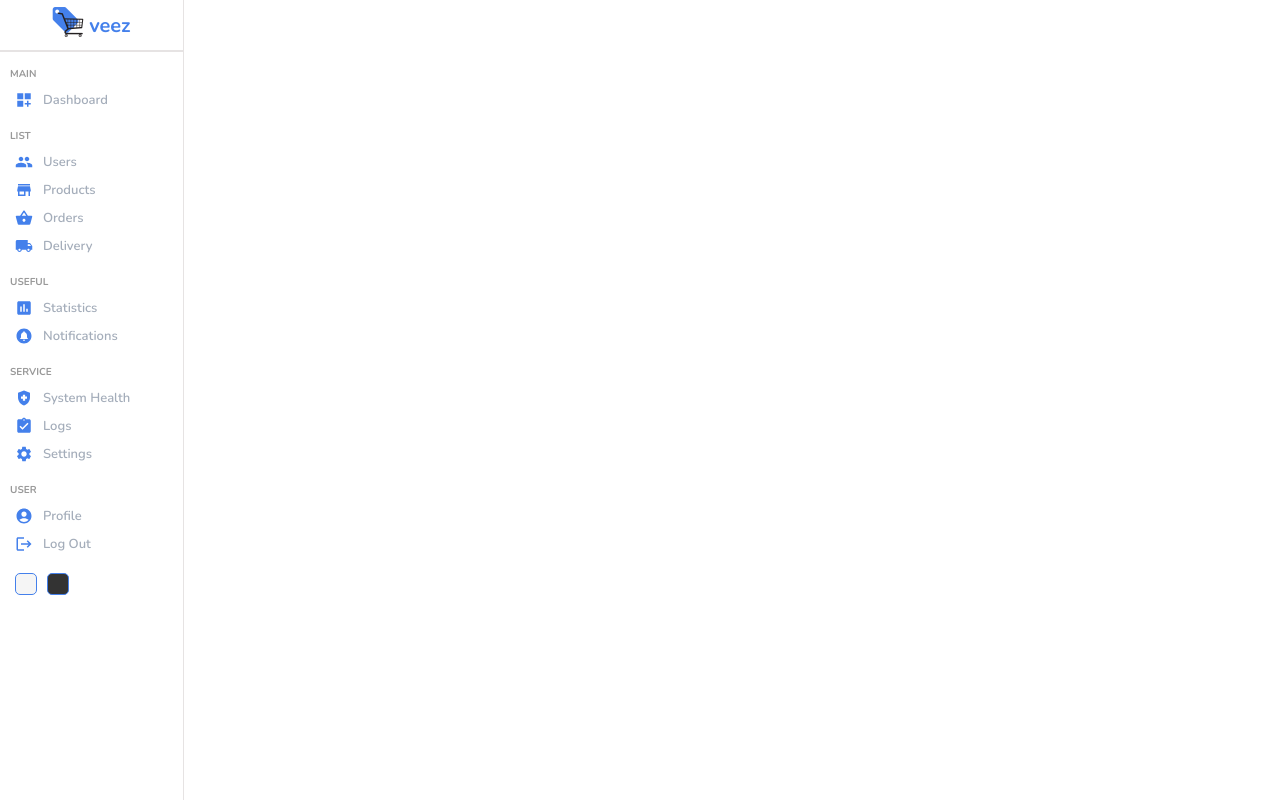
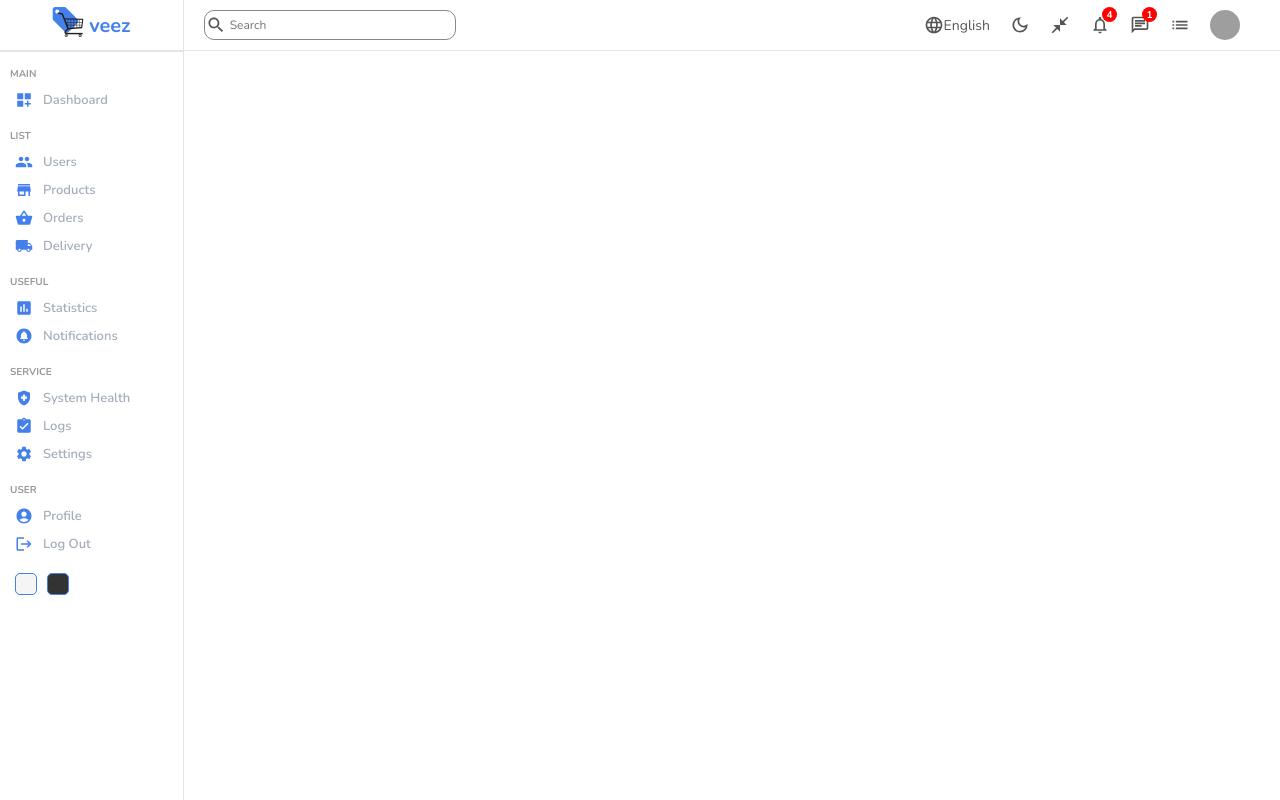
Before and after one commit to blairesc/Dashboard, a React (Create React App) app: page / in a window 1280 px wide. Built offline with nearby package versions, Linux system fonts and the light colour scheme; grey boxes are pictures that could not be loaded.

Commit message:
create top navigation bar menu

```diff
--- /dev/null
+++ b/src/components/navbar/NavBar.jsx
@@ -0,0 +1,54 @@
+import "./navbar.scss";
+import SearchIcon from '@mui/icons-material/Search';
+import LanguageOutlinedIcon from '@mui/icons-material/LanguageOutlined';
+import NotificationsOutlinedIcon from '@mui/icons-material/NotificationsOutlined';
+import CloseFullscreenOutlinedIcon from '@mui/icons-material/CloseFullscreenOutlined';
+import ChatOutlinedIcon from '@mui/icons-material/ChatOutlined';
+import ListOutlinedIcon from '@mui/icons-material/ListOutlined';
+import DarkModeOutlinedIcon from '@mui/icons-material/DarkModeOutlined';
+
+const NavBar = () => {
+  return (
+    <div className="navbar">
+        <div className="wrapper">
+            <div className="search">
+                <SearchIcon className="searchIcon"/>
+                <input type="text" placeholder="Search" />
+            </div>
+
+            <div className="items">
+                <div className="item">
+                    <LanguageOutlinedIcon className="icon"/>
+                    English
+                </div>
+                <div className="item">
+                    <DarkModeOutlinedIcon className="icon"/>
+                </div>
+                <div className="item">
+                    <CloseFullscreenOutlinedIcon className="icon"/>
+                </div>
+                <div className="item">
+                    <NotificationsOutlinedIcon className="icon"/>
+                    <div className="counter">4</div>
+                </div>
+                <div className="item">
+                    <ChatOutlinedIcon className="icon"/>
+                    <div className="counter">1</div>
+                </div>
+                <div className="item">
+                    <ListOutlinedIcon className="icon"/>
+                </div>
+                <div className="item">
+                    <img
+                    src="https://images.pexels.com/photos/2777898/pexels-photo-2777898.jpeg?auto=compress&cs=tinysrgb&w=1260&h=750&dpr=2"
+                    alt=""
+                    className="profilePhoto"
+                    />
+                </div>
+            </div>
+        </div>
+    </div>
+  )
+}
+
+export default NavBar
--- /dev/null
+++ b/src/components/navbar/navbar.scss
@@ -0,0 +1,80 @@
+.navbar {
+    height: 50px;
+    border-bottom: 0.5px solid rgb(231, 228, 228);
+    display: flex;
+    align-items: center;
+    font-size: 14px;
+    color: #555;
+
+    .wrapper {
+        width: 100%;
+        padding: 20px;
+        display: flex;
+        align-items: center;
+        justify-content: space-between;
+
+        .search {
+            display: flex;
+            align-items: center;
+            position: relative;
+
+            .searchIcon {
+                position: absolute;
+                font-size: 20px;
+                margin-left: 2px;
+            }
+
+            input {
+                padding: 5px 50px 5px 25px;
+                width: 100%;
+                border-radius: 10px;
+                outline: none;
+                border: 0.5px solid #888;
+                background: transparent;
+
+                &::placeholder {
+                    font-size: 12px;
+                }
+            }
+        }
+        .items {
+            display: flex;
+            align-items: center;
+
+            .item {
+                display: flex;
+                align-items: center;
+                margin-right: 20px;
+                cursor: pointer;
+                position: relative;
+
+                .icon {
+                    font-size: 20px;
+                }
+
+                .counter {
+                    width: 15px;
+                    height: 15px;
+                    background-color: red;
+                    border-radius: 50%;
+                    color: white;
+                    display: flex;
+                    align-items: center;
+                    justify-content: center;
+                    font-size: 10px;
+                    font-weight: bold;
+                    position: absolute;
+                    top: -8px;
+                    left: 12px;
+
+                }
+
+                .profilePhoto {
+                    width: 30px;
+                    height: 30px;
+                    border-radius: 50%;
+                }
+            }
+        }
+    }
+}
--- a/src/pages/home/Home.jsx
+++ b/src/pages/home/Home.jsx
@@ -1,13 +1,17 @@
 import "./home.scss";
 import Sidebar from "../../components/sidebar/Sidebar";
+import NavBar from "../../components/navbar/NavBar";
 
 const Home = () => {
   return (
     <div>
-        <div className="home">
-            <Sidebar />
-            <div className="homeContainer"></div>
+      <div className="home">
+        <Sidebar />
+        <div className="homeContainer">
+          <NavBar />
+          <div className="homeContainer"></div>
         </div>
+      </div>
     </div>
   )
 }
```
